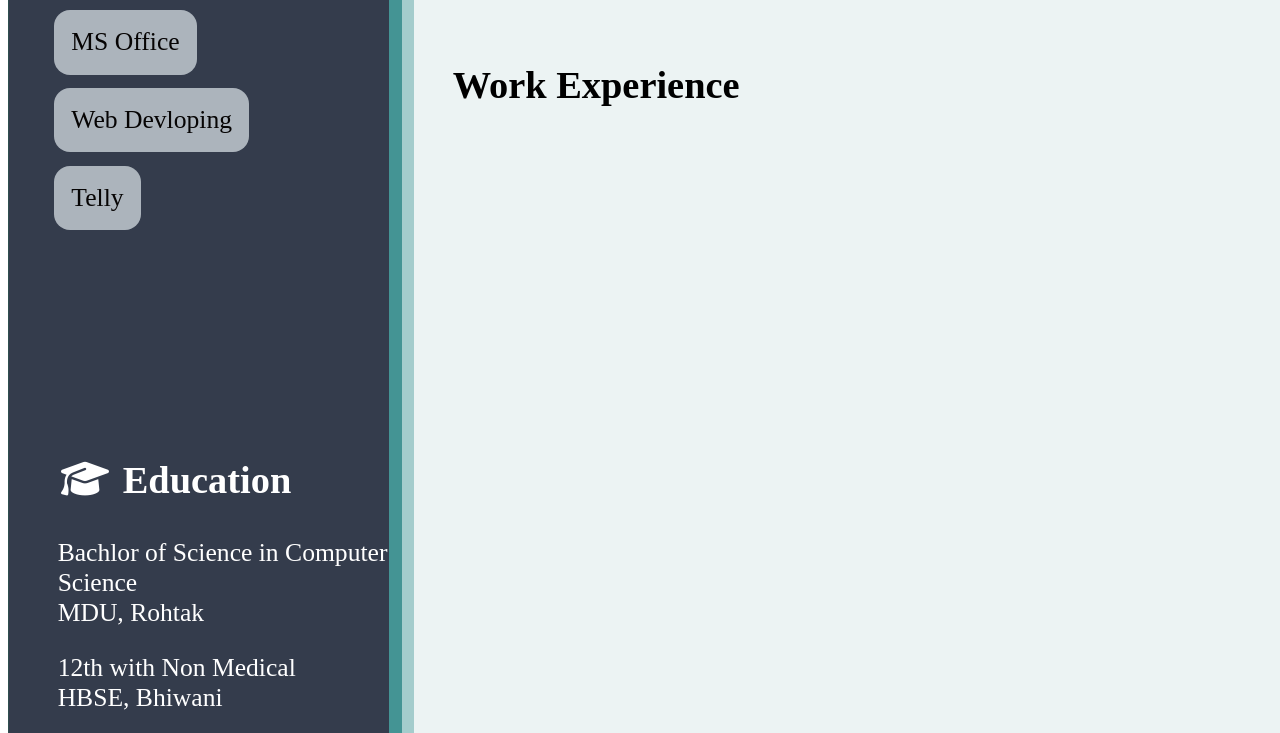
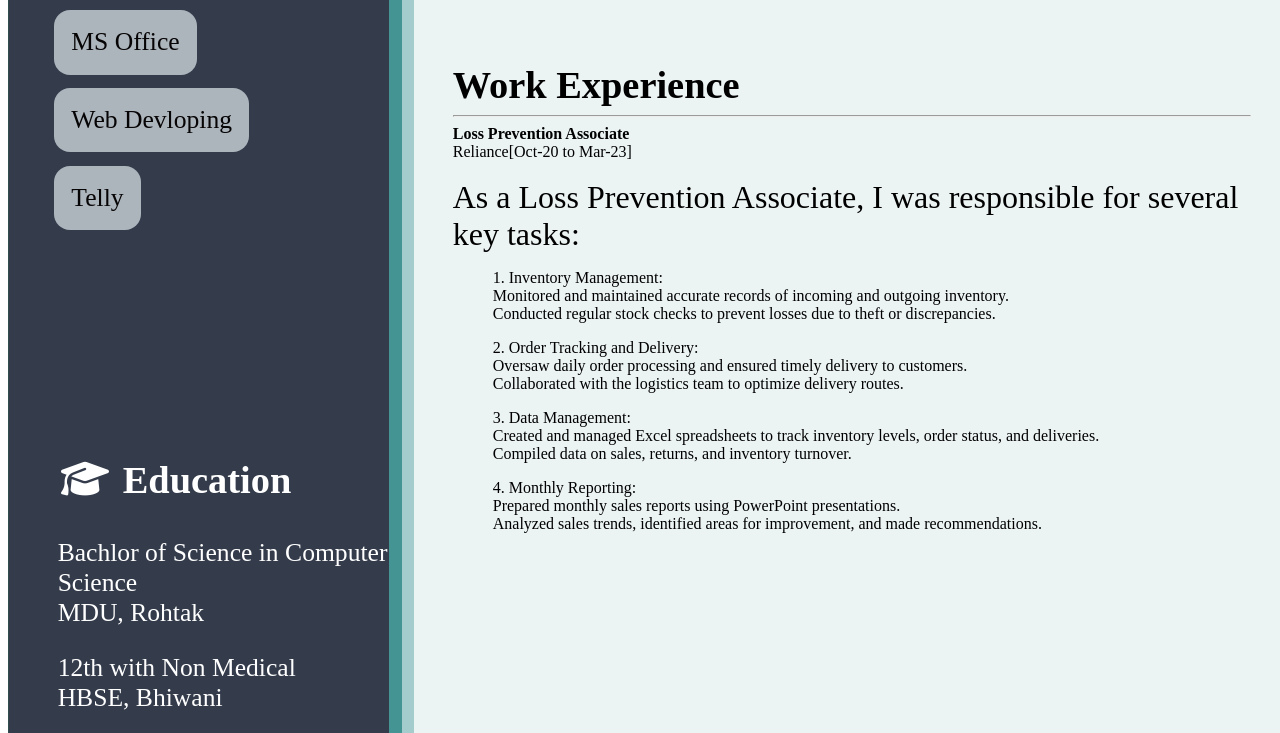
Before and after one commit to devnain21/Resume, a plain HTML site: page index.html in a window 1280 px wide. Shown: the part 699-1432 px from the top of the page. Drawn offline with Linux system fonts and the light colour scheme.

Commit message:
Update index.html

```diff
--- a/index.html
+++ b/index.html
@@ -30,10 +30,36 @@
         </div>
             <div class="work">
                 <h1>Work Experience</h1>
+                <hr>
+                <div class="company-post basic-2"><b>Loss Prevention Associate</b>
+                    <div class="period">Reliance[Oct-20 to Mar-23]</div>
+                    <br>
+                    <div style="font-size: 2.5vw;">As a Loss Prevention Associate, I was responsible for several key tasks:</div>
+
+
+                </div>
+                <div class="work-detail">
+                    <ol >1. Inventory Management:
+                        <li>Monitored and maintained accurate records of incoming and outgoing inventory.</li>
+                        <li>Conducted regular stock checks to prevent losses due to theft or discrepancies.</li>
+                    </ol>
+                    <ol>2. Order Tracking and Delivery:
+                      <li>Oversaw daily order processing and ensured timely delivery to customers.</li>
+                      <li>Collaborated with the logistics team to optimize delivery routes.</li>
+                    </ol>
+
+                    <ol>3. Data Management:
+                        <li>Created and managed Excel spreadsheets to track inventory levels, order status, and deliveries.</li>
+                        <li>Compiled data on sales, returns, and inventory turnover.</li>
+                      </ol>
+
+                      <ol>4. Monthly Reporting:
+                        <li>Prepared monthly sales reports using PowerPoint presentations.</li>
+                        <li>Analyzed sales trends, identified areas for improvement, and made recommendations.</li>
+                      </ol>
+                </div>
 
             </div>
-
-
         </div>
         <!-- Left Box -->
         <div class="main-left">
```
